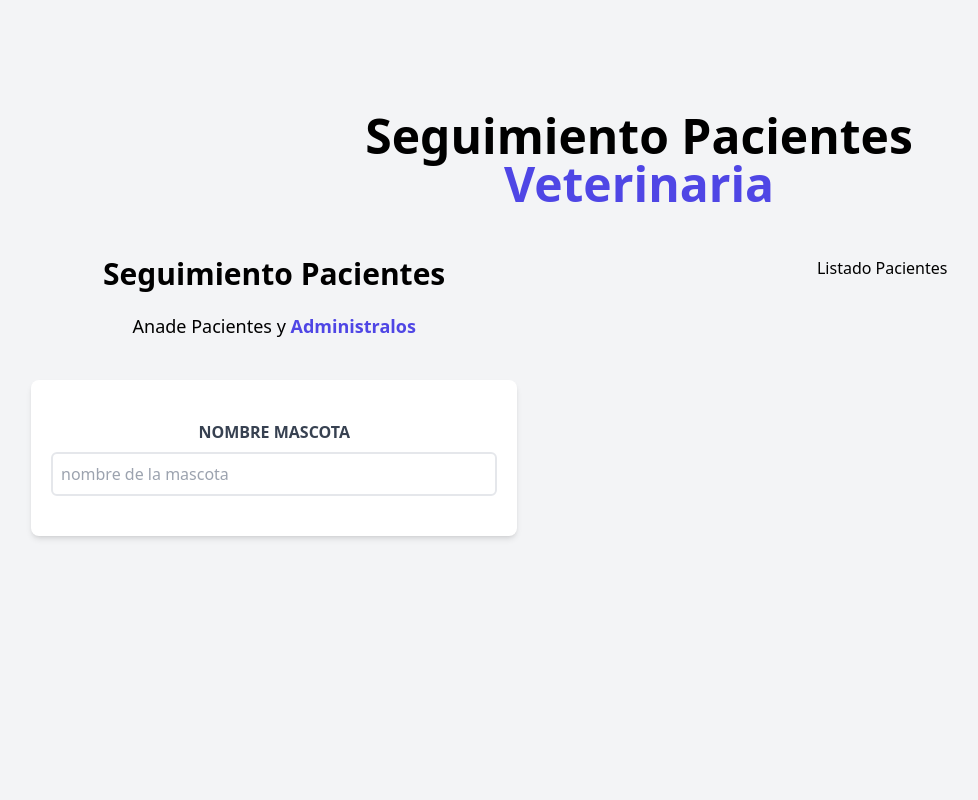
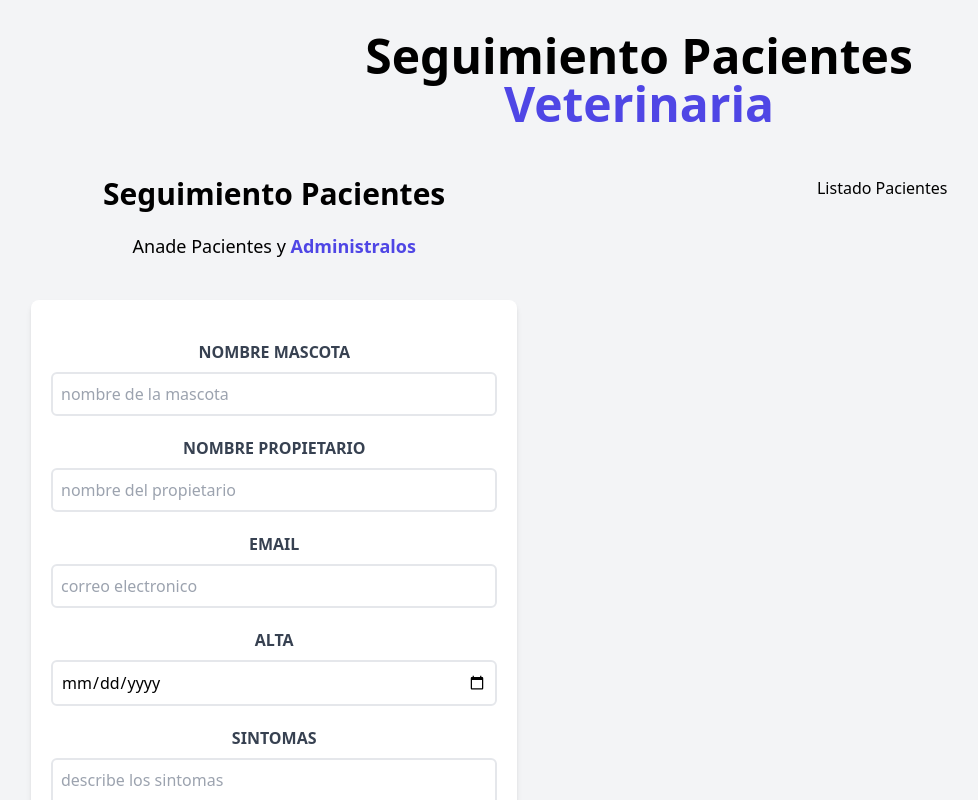
Before and after one commit to iamfister/citas-react, a React (Vite) app: page / in a window 1280 px wide. Shown: the top 800 px of the page, without its empty margins (1-979 px from the left). Built offline with nearby package versions, Linux system fonts and the light colour scheme.

Commit message:
agregando design formulario

```diff
--- a/src/App.jsx
+++ b/src/App.jsx
@@ -6,7 +6,7 @@ import ListadoPacientes from './components/ListadoPacientes'
 function App() {
 
   return (
-    <div className='container mx-auto mt-20'>
+    <div className='container mx-auto mt-15'>
       <Header/>
       <div className='mt-12 md:flex'>
         <Formulario/>
--- a/src/components/Formulario.jsx
+++ b/src/components/Formulario.jsx
@@ -10,8 +10,8 @@ const Formulario = () => {
         <span className='text-indigo-600 font-bold text-lg'>Administralos</span>
       </p>
 
-      <form className='bg-white shadow-md rounded-lg py-10 px-5'>
-        <div>
+      <form className='bg-white shadow-md rounded-lg py-10 px-5 mb-10'>
+        <div className='mb-5'>
           <label
             htmlFor='nombreMascota'
             className='block text-gray-700 uppercase font-bold'>
@@ -24,6 +24,67 @@ const Formulario = () => {
             className='border-2 w-full p-2 mt-2 placeholder-gray-400 rounded-md'
           />
         </div>
+
+        <div className='mb-5'>
+          <label
+            htmlFor='nombrePropietario'
+            className='block text-gray-700 uppercase font-bold'>
+            Nombre Propietario
+          </label>
+          <input
+            id='nombrePropietario'
+            type="text"
+            placeholder='nombre del propietario'
+            className='border-2 w-full p-2 mt-2 placeholder-gray-400 rounded-md'
+          />
+        </div>
+
+        <div className='mb-5'>
+          <label
+            htmlFor='email'
+            className='block text-gray-700 uppercase font-bold'>
+            Email
+          </label>
+          <input
+            id='email'
+            type="email"
+            placeholder='correo electronico'
+            className='border-2 w-full p-2 mt-2 placeholder-gray-400 rounded-md'
+          />
+        </div>
+
+        <div className='mb-5'>
+          <label
+            htmlFor='fechaAlta'
+            className='block text-gray-700 uppercase font-bold'>
+            Alta
+          </label>
+          <input
+            id='fechaAlta'
+            type="date"
+            className='border-2 w-full p-2 mt-2 placeholder-gray-400 rounded-md'
+          />
+        </div>
+
+        <div className='mb-5'>
+          <label
+            htmlFor='sitomas'
+            className='block text-gray-700 uppercase font-bold'>
+            Sintomas
+          </label>
+
+          <textarea
+            name="sintomas"
+            id="sintomas"
+            className='border-2 w-full p-2 mt-2 placeholder-gray-400 rounded-md'
+            placeholder='describe los sintomas' />
+        </div>
+
+        <input
+          type="submit"
+          className='bg-indigo-600 w-full p-3 text-white uppercase font-bold hover:bg-indigo-700 cursor-pointer transition-all'
+          value="Agregar Paciente"
+        />
       </form>
     </div>
   )
```
